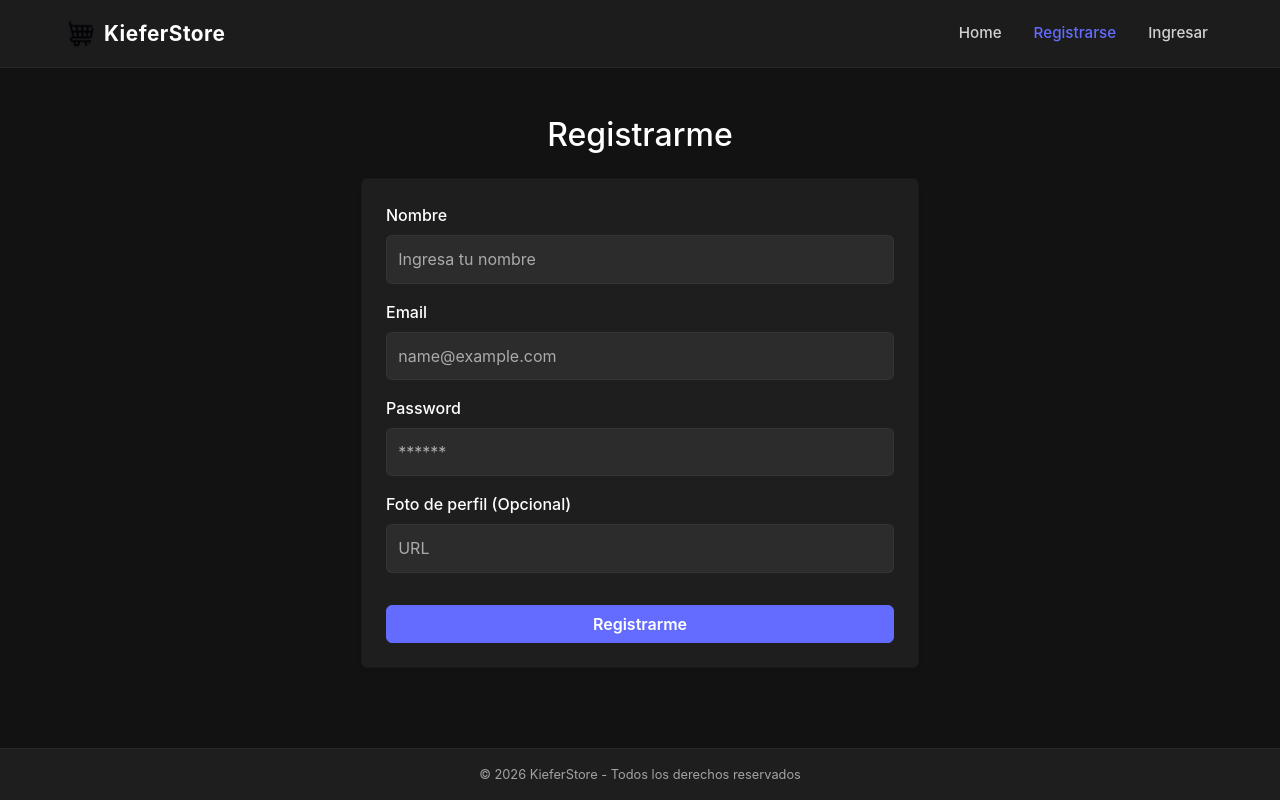
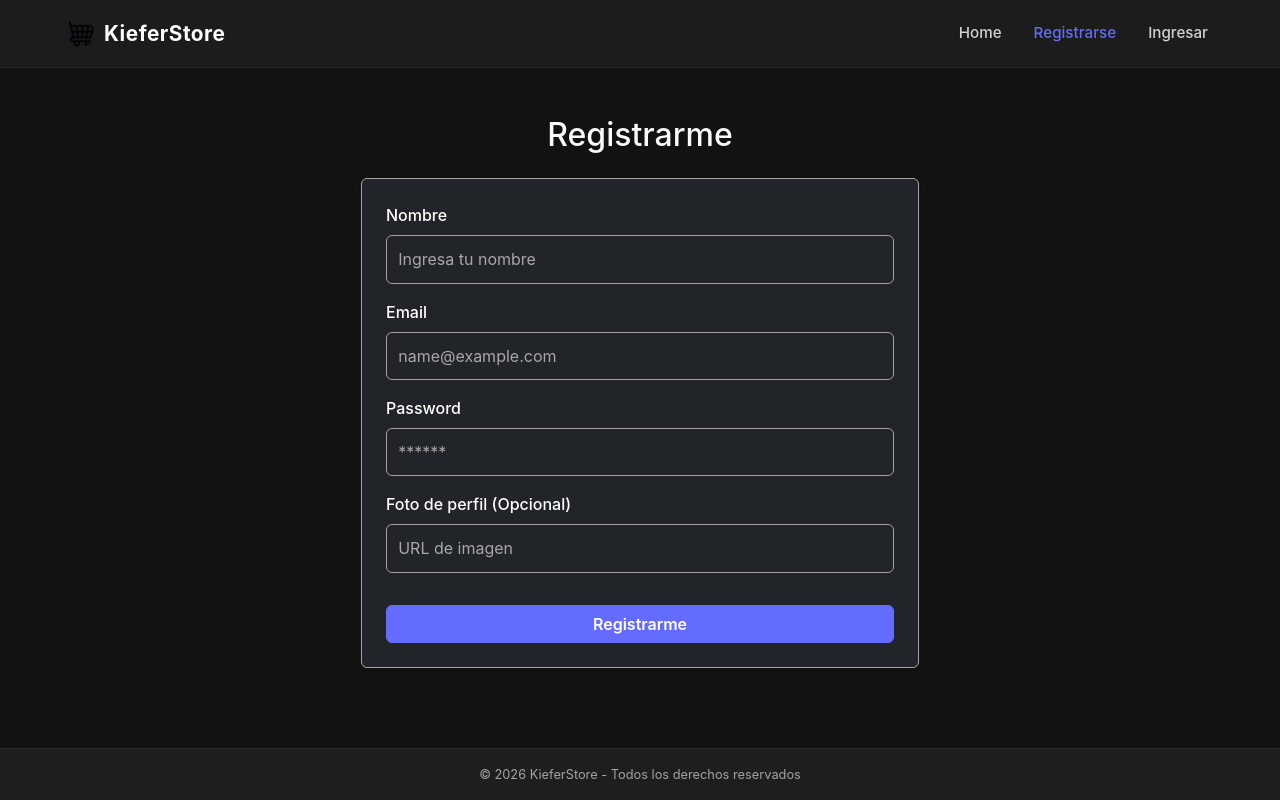
Before and after one commit to Kieferrr/proyectoFinalG92, a React (Vite) app in the folder frontend/: page /registro in a window 1280 px wide. Built offline with nearby package versions, Linux system fonts and the light colour scheme.

Commit message:
Corregir errores para deploy

```diff
--- a/frontend/src/services/user.js
+++ b/frontend/src/services/user.js
@@ -4,10 +4,7 @@ const URL_BASE = "https://kieferstore-backend.onrender.com";
 
 const loginUser = async (email, password) => {
     try {
-        const response = await axios.post(URL_BASE + "/login", {
-            email,
-            password,
-        });
+        const response = await axios.post(`${URL_BASE}/login`, { email, password });
         return response.data;
     } catch (error) {
         throw error;
@@ -16,7 +13,7 @@ const loginUser = async (email, password) => {
 
 const registerUser = async (usuario) => {
     try {
-        const response = await axios.post(URL_BASE + "/usuarios", usuario);
+        const response = await axios.post(`${URL_BASE}/usuarios`, usuario);
         return response.data;
     } catch (error) {
         throw error;
@@ -25,10 +22,8 @@ const registerUser = async (usuario) => {
 
 const getProfile = async (token) => {
     try {
-        const response = await axios.get(URL_BASE + "/usuarios", {
-            headers: {
-                Authorization: `Bearer ${token}`,
-            },
+        const response = await axios.get(`${URL_BASE}/usuarios`, {
+            headers: { Authorization: `Bearer ${token}` }
         });
         return response.data;
     } catch (error) {
--- a/frontend/src/views/Registro.jsx
+++ b/frontend/src/views/Registro.jsx
@@ -16,9 +16,7 @@ const Registro = () => {
     });
 
     const handleSetUsuario = ({ target: { value, name } }) => {
-        const field = {};
-        field[name] = value;
-        setUsuario({ ...usuario, ...field });
+        setUsuario({ ...usuario, [name]: value });
     };
 
     const handleRegistrar = async (e) => {
@@ -28,21 +26,21 @@ const Registro = () => {
             toast.success("¡Usuario registrado con éxito!");
             navigate("/login");
         } catch (error) {
-            toast.error("Algo salió mal: " + error.message);
+            toast.error("Error: el email ya está en uso o faltan datos");
         }
     };
 
     return (
         <div className="container mt-5">
             <div className="col-10 col-md-8 col-lg-6 mx-auto">
-                <h2 className="text-center mb-4">Registrarme</h2>
-                <form onSubmit={handleRegistrar} className="card p-4 shadow-sm">
+                <h2 className="text-center mb-4 text-light">Registrarme</h2>
+                <form onSubmit={handleRegistrar} className="card p-4 shadow-sm bg-dark text-light border-secondary">
                     <div className="mb-3">
                         <label className="form-label">Nombre</label>
                         <input
                             type="text"
                             name="nombre"
-                            className="form-control"
+                            className="form-control bg-dark text-light border-secondary"
                             placeholder="Ingresa tu nombre"
                             onChange={handleSetUsuario}
                             value={usuario.nombre}
@@ -54,7 +52,7 @@ const Registro = () => {
                         <input
                             type="email"
                             name="email"
-                            className="form-control"
+                            className="form-control bg-dark text-light border-secondary"
                             placeholder="name@example.com"
                             onChange={handleSetUsuario}
                             value={usuario.email}
@@ -66,7 +64,7 @@ const Registro = () => {
                         <input
                             type="password"
                             name="password"
-                            className="form-control"
+                            className="form-control bg-dark text-light border-secondary"
                             placeholder="******"
                             onChange={handleSetUsuario}
                             value={usuario.password}
@@ -78,8 +76,8 @@ const Registro = () => {
                         <input
                             type="text"
                             name="avatar"
-                            className="form-control"
-                            placeholder="URL"
+                            className="form-control bg-dark text-light border-secondary"
+                            placeholder="URL de imagen"
                             onChange={handleSetUsuario}
                             value={usuario.avatar}
                         />
```
Also changed, not shown: 2 other files (tests, documents, lock files or other folders).
